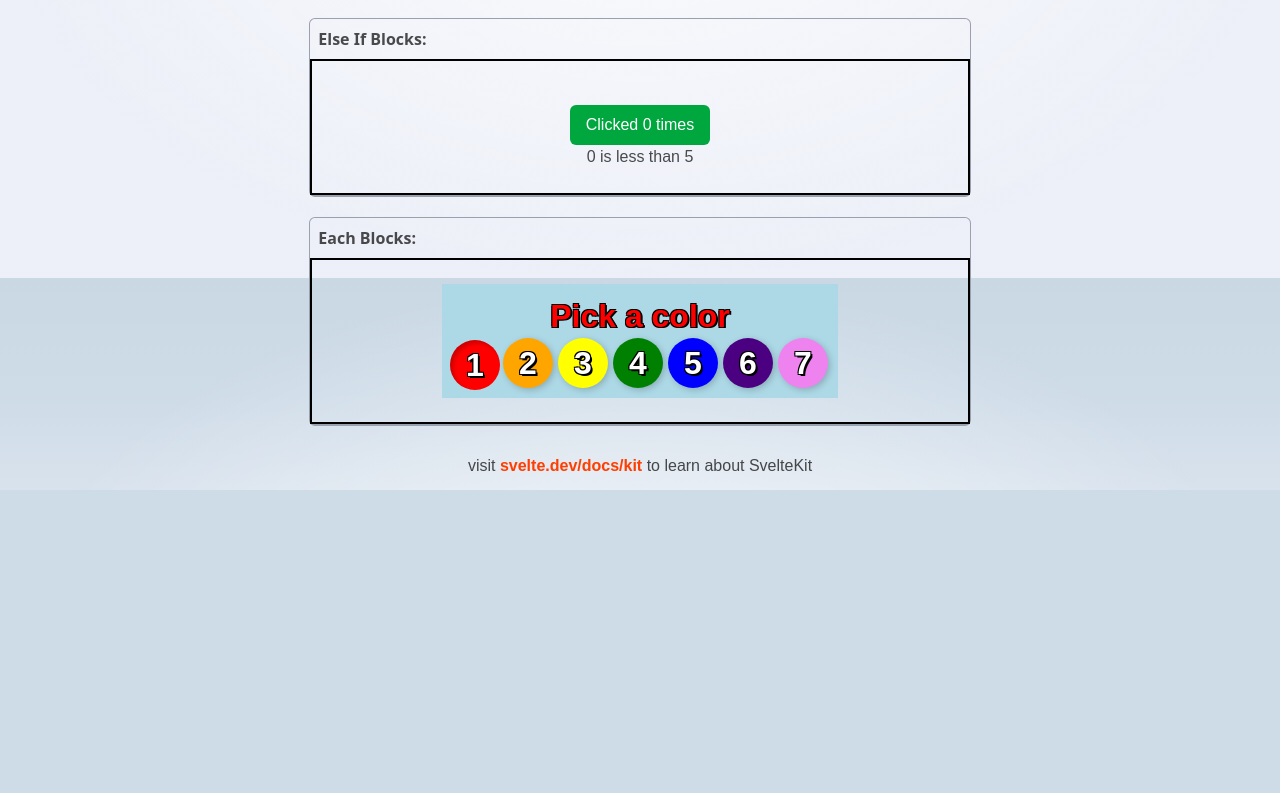
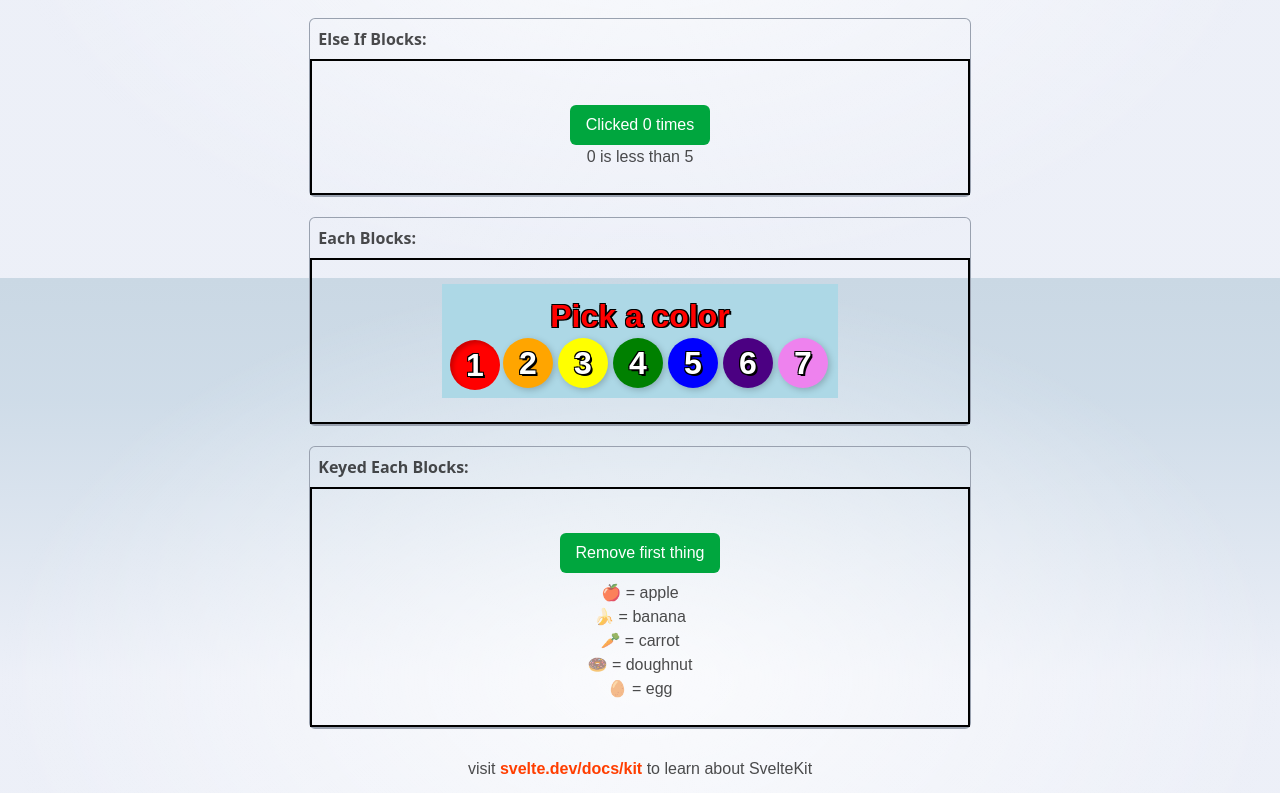
Before and after one commit to wforbes/svelte-learns, a SvelteKit app: page /first-tutorial/4-logic in a window 1280 px wide. Shown: the part 522-1315 px from the top of the page. Before the commit the page ends 1012 px from the top, so only its background shows below. Built offline with nearby package versions, Linux system fonts and the light colour scheme.

Commit message:
tutorial: add Keyed Each Block example

```diff
--- a/src/routes/first-tutorial/4-logic/+page.svelte
+++ b/src/routes/first-tutorial/4-logic/+page.svelte
@@ -4,6 +4,7 @@
 	import ElseBlocks from './14-ElseBlocks.svelte';
 	import ElseIfBlocks from './15-ElseIfBlocks.svelte';
 	import EachBlocks from './16-EachBlocks.svelte';
+	import KeyedEachBlocks from './17-KeyedEachBlocks.svelte';
 </script>
 
 <h1>Logic</h1>
@@ -46,3 +47,12 @@
 		<EachBlocks />
 	</div>
 </CardyBoxThing>
+
+<CardyBoxThing>
+	<p class="ex">
+		<span class="ex-title">Keyed Each Blocks:</span>
+	</p>
+	<div class="ex-container">
+		<KeyedEachBlocks />
+	</div>
+</CardyBoxThing>
--- /dev/null
+++ b/src/routes/first-tutorial/4-logic/17-KeyedEachBlocks.svelte
@@ -0,0 +1,20 @@
+<script>
+	import Thing from './17-Thing.svelte';
+
+	let things = $state([
+		{ id: 1, name: 'apple' },
+		{ id: 2, name: 'banana' },
+		{ id: 3, name: 'carrot' },
+		{ id: 4, name: 'doughnut' },
+		{ id: 5, name: 'egg' }
+	]);
+</script>
+
+<button class="green-clicker mb-2" onclick={() => things.shift()}>
+	Remove first thing
+</button>
+
+<!-- adding (thing.id) here sets the key of each iteration -->
+{#each things as thing (thing.id)}
+	<Thing name={thing.name} />
+{/each}
--- /dev/null
+++ b/src/routes/first-tutorial/4-logic/17-Thing.svelte
@@ -0,0 +1,17 @@
+<script lang='ts'>
+	const emojis = {
+		apple: '🍎',
+		banana: '🍌',
+		carrot: '🥕',
+		doughnut: '🍩',
+		egg: '🥚'
+	};
+
+	// `name` is updated whenever the prop value changes...
+	let { name } = $props();
+
+	// ...but `emoji` is fixed upon initialisation
+	const emoji = (emojis as any)[name] as string;
+</script>
+
+<p>{emoji} = {name}</p>
```
